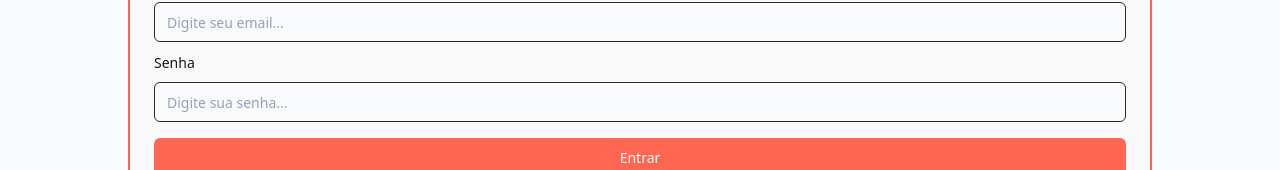
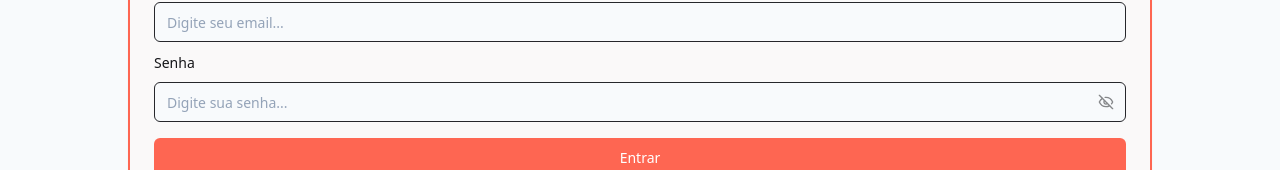
Before and after one commit to thiagoelias99/infnet-projeto-interface-react, a React (Vite) app: page / in a window 1280 px wide. Shown: the part 380-550 px from the top of the page. Built offline with nearby package versions, Linux system fonts and the light colour scheme.

Commit message:
feat: :sparkles: add password input

```diff
--- a/src/Pages/Login/LoginPage.tsx
+++ b/src/Pages/Login/LoginPage.tsx
@@ -1,7 +1,7 @@
 import { useState } from 'react'
 import logo from '../../assets/Logo.jpeg'
-import LoginForm from './login-form'
-import SignUpForm from './signup-form'
+import LoginForm from '../../components/login-form'
+import SignUpForm from '../../components/signup-form'
 
 export default function LoginPage() {
     const [showSignUp, setShowSignUp] = useState(false)
--- a/src/Pages/Login/login-form.tsx
+++ b/src/components/login-form.tsx
@@ -1,10 +1,11 @@
 import { Card, CardContent, CardHeader, CardTitle } from '@/components/ui/card'
-import { z } from '../../lib/pt-zod'
+import { z } from '../lib/pt-zod'
 import { zodResolver } from '@hookform/resolvers/zod'
 import { useForm } from 'react-hook-form'
 import { Button } from '@/components/ui/button'
 import { Form, FormField, FormItem, FormLabel, FormControl, FormMessage } from '@/components/ui/form'
 import { Input } from '@/components/ui/input'
+import { PasswordInput } from '@/components/ui/password-input'
 
 export default function LoginForm() {
     const formSchema = z.object({
@@ -49,7 +50,7 @@
                                 <FormItem>
                                     <FormLabel>Senha</FormLabel>
                                     <FormControl>
-                                        <Input
+                                        <PasswordInput
                                             placeholder="Digite sua senha..." {...field} />
                                     </FormControl>
                                     <FormMessage />
--- a/src/Pages/Login/signup-form.tsx
+++ b/src/components/signup-form.tsx
@@ -1,5 +1,5 @@
 import { Card, CardContent, CardHeader, CardTitle } from '@/components/ui/card'
-import { z } from '../../lib/pt-zod'
+import { z } from '../lib/pt-zod'
 import { zodResolver } from '@hookform/resolvers/zod'
 import { useForm } from 'react-hook-form'
 import { Button } from '@/components/ui/button'
@@ -8,6 +8,7 @@
 import { DateInput } from '@/components/ui/date-input'
 import { ComboboxForm } from '@/components/ui/combobox-form'
 import brasilStates from '@/data/estados-brasil'
+import { PasswordInput } from '@/components/ui/password-input'
 
 export default function SignUpForm() {
     const statesOptions = brasilStates.map((state) => ({
@@ -37,7 +38,6 @@
 
     function onSubmit(values: z.infer<typeof formSchema>) {
         alert(JSON.stringify(values, null, 2))
-        console.log(values)
     }
 
     return (
@@ -94,7 +94,7 @@
                                 <FormItem>
                                     <FormLabel>Senha</FormLabel>
                                     <FormControl>
-                                        <Input {...field} />
+                                        <PasswordInput {...field} />
                                     </FormControl>
                                     <FormMessage />
                                 </FormItem>
@@ -107,7 +107,7 @@
                                 <FormItem>
                                     <FormLabel>Repita a senha</FormLabel>
                                     <FormControl>
-                                        <Input {...field} />
+                                        <PasswordInput {...field} />
                                     </FormControl>
                                     <FormMessage />
                                 </FormItem>
--- /dev/null
+++ b/src/components/ui/password-input.tsx
@@ -0,0 +1,59 @@
+import { forwardRef, useState } from 'react'
+import { EyeIcon, EyeOffIcon } from 'lucide-react'
+import { Button } from '@/components/ui/button'
+import { Input, InputProps } from '@/components/ui/input'
+import { cn } from '@/lib/utils'
+
+const PasswordInput = forwardRef<HTMLInputElement, InputProps>(
+    ({ className, ...props }, ref) => {
+        const [showPassword, setShowPassword] = useState(false)
+        const disabled = props.value === '' || props.value === undefined || props.disabled
+
+        return (
+            <div className="relative">
+                <Input
+                    type={showPassword ? 'text' : 'password'}
+                    className={cn('hide-password-toggle pr-10', className)}
+                    ref={ref}
+                    {...props}
+                />
+                <Button
+                    type="button"
+                    variant="ghost"
+                    size="sm"
+                    className="absolute right-0 top-0 h-full px-3 py-2 hover:bg-primary"
+                    onClick={() => setShowPassword((prev) => !prev)}
+                    disabled={disabled}
+                >
+                    {showPassword && !disabled ? (
+                        <EyeIcon
+                            className="h-4 w-4"
+                            aria-hidden="true"
+                        />
+                    ) : (
+                        <EyeOffIcon
+                            className="h-4 w-4"
+                            aria-hidden="true"
+                        />
+                    )}
+                    <span className="sr-only">
+                        {showPassword ? 'Hide password' : 'Show password'}
+                    </span>
+                </Button>
+
+                {/* hides browsers password toggles */}
+                <style>{`
+					.hide-password-toggle::-ms-reveal,
+					.hide-password-toggle::-ms-clear {
+						visibility: hidden;
+						pointer-events: none;
+						display: none;
+					}
+				`}</style>
+            </div>
+        )
+    },
+)
+PasswordInput.displayName = 'PasswordInput'
+
+export { PasswordInput }
```
